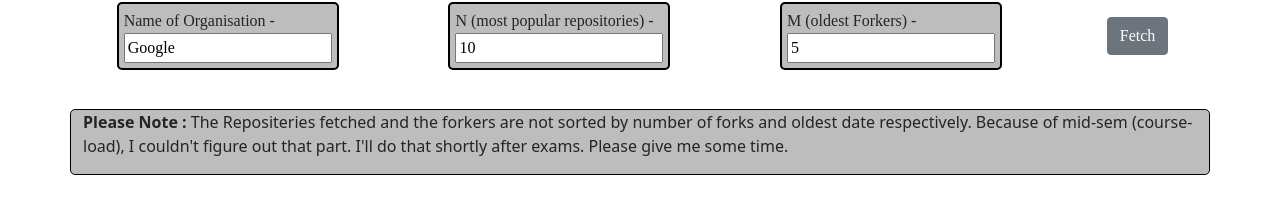
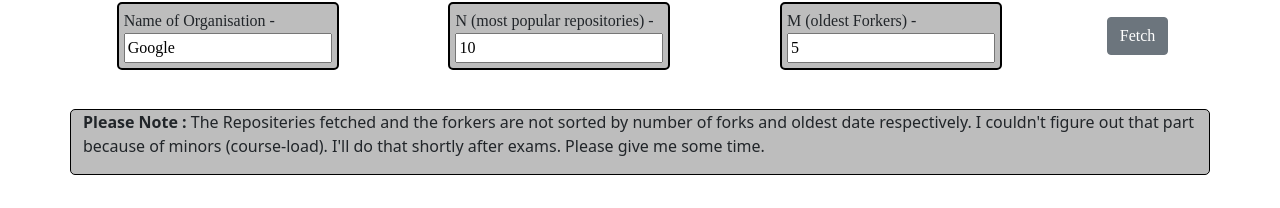
Before and after one commit to hp-2212/hp-2212.github.io, an Angular app: page / in a window 1280 px wide. Shown: the part 103-311 px from the top of the page. Built offline with nearby package versions, Linux system fonts and the light colour scheme.

Commit message:
Commit_2 In branch Temp. Corrected Typos.

```diff
--- a/src/app/output/output.component.html
+++ b/src/app/output/output.component.html
@@ -38,7 +38,7 @@
     <div class="container">
         <p>
             <b>Please Note :</b>
-            The Repositeries fetched and the forkers are not sorted by number of forks and oldest date respectively. Because of mid-sem (course-load), I couldn't figure out that part. I'll do that shortly after exams. Please give me some time.
+            The Repositeries fetched and the forkers are not sorted by number of forks and oldest date respectively. I couldn't figure out that part because of minors (course-load). I'll do that shortly after exams. Please give me some time.
         </p>
     </div>
 </footer>
```
